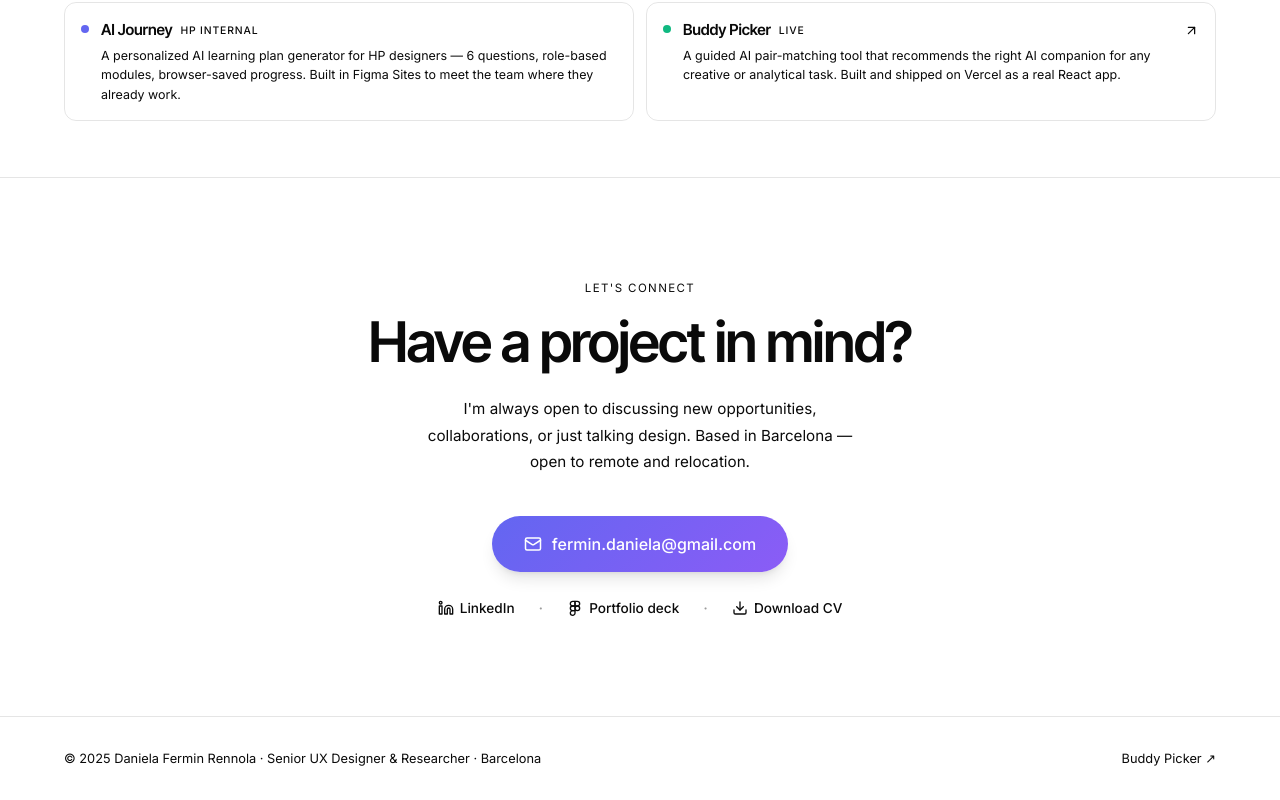
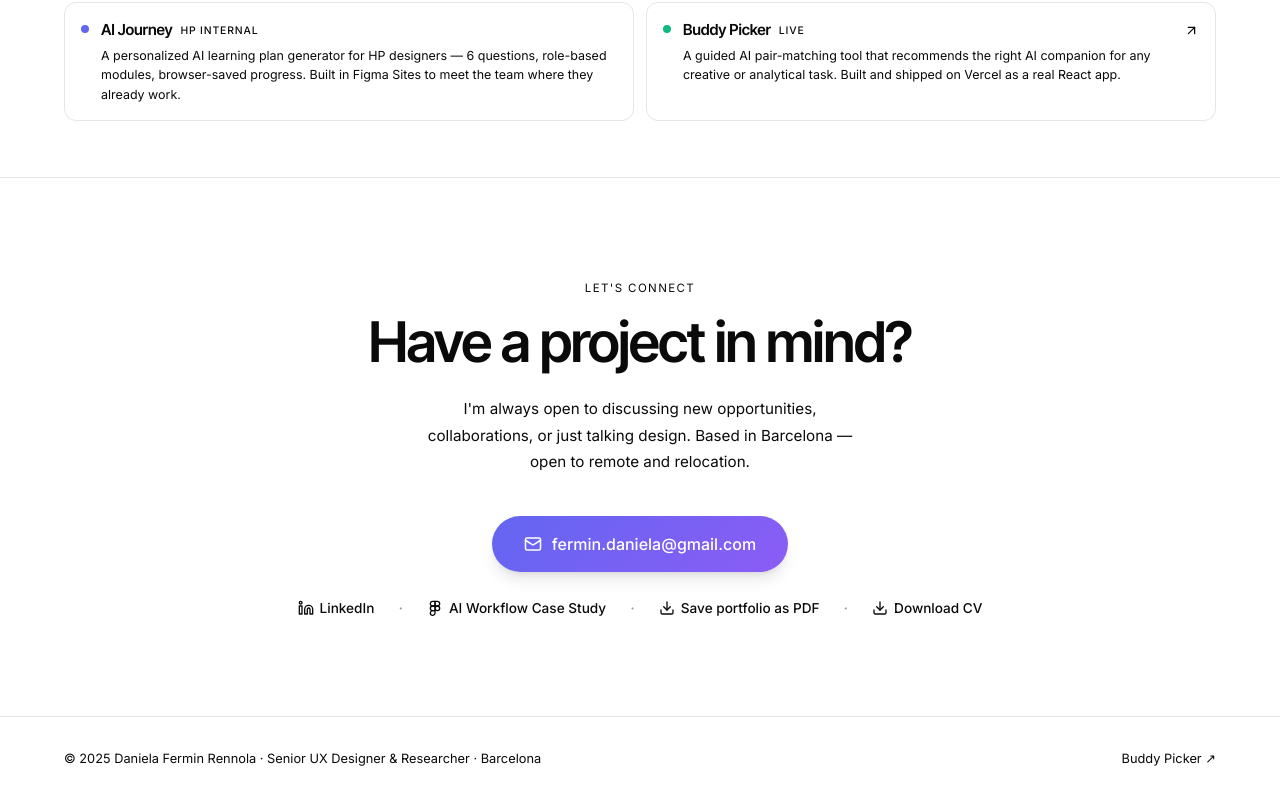
Before and after one commit to DANIFERMIN/Portfolio, a React (Vite) app: page / in a window 1280 px wide. Shown: the part 5990-6790 px from the top of the page. Built offline with nearby package versions, Linux system fonts and the light colour scheme.

Commit message:
feat: rename portfolio deck, add save-as-PDF, fix CV download path

```diff
--- a/src/app/App.tsx
+++ b/src/app/App.tsx
@@ -902,9 +902,27 @@ export default function App() {
                   }}
                 >
                   <Figma size={16} aria-hidden="true" />
-                  Portfolio deck
+                  AI Workflow Case Study
                   <span className="sr-only">(opens in new tab)</span>
                 </a>
+                <span aria-hidden="true" className="opacity-40">·</span>
+                <button
+                  type="button"
+                  onClick={() => window.print()}
+                  className="inline-flex items-center gap-1.5 hover:text-foreground transition-colors focus-visible:outline focus-visible:outline-2 focus-visible:outline-indigo-500 rounded"
+                  style={{
+                    fontFamily: "'Inter', sans-serif",
+                    fontWeight: 500,
+                    fontSize: "0.85rem",
+                    background: "none",
+                    border: "none",
+                    color: "inherit",
+                    cursor: "pointer",
+                  }}
+                >
+                  <Download size={16} aria-hidden="true" />
+                  Save portfolio as PDF
+                </button>
                 <span aria-hidden="true" className="opacity-40">·</span>
                 <a
                   href="/CV_Daniela_Fermin_Bunge.pdf"
```
